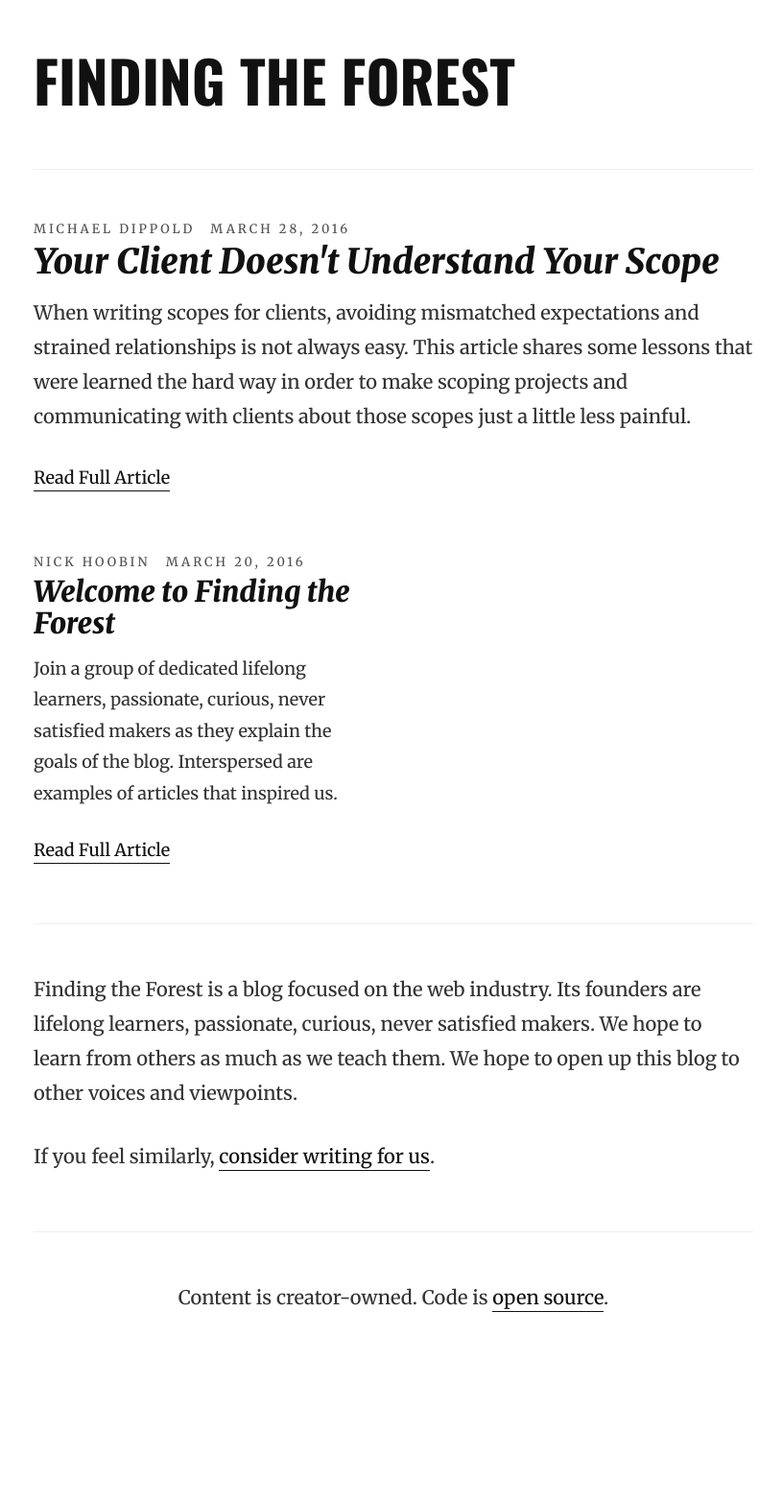
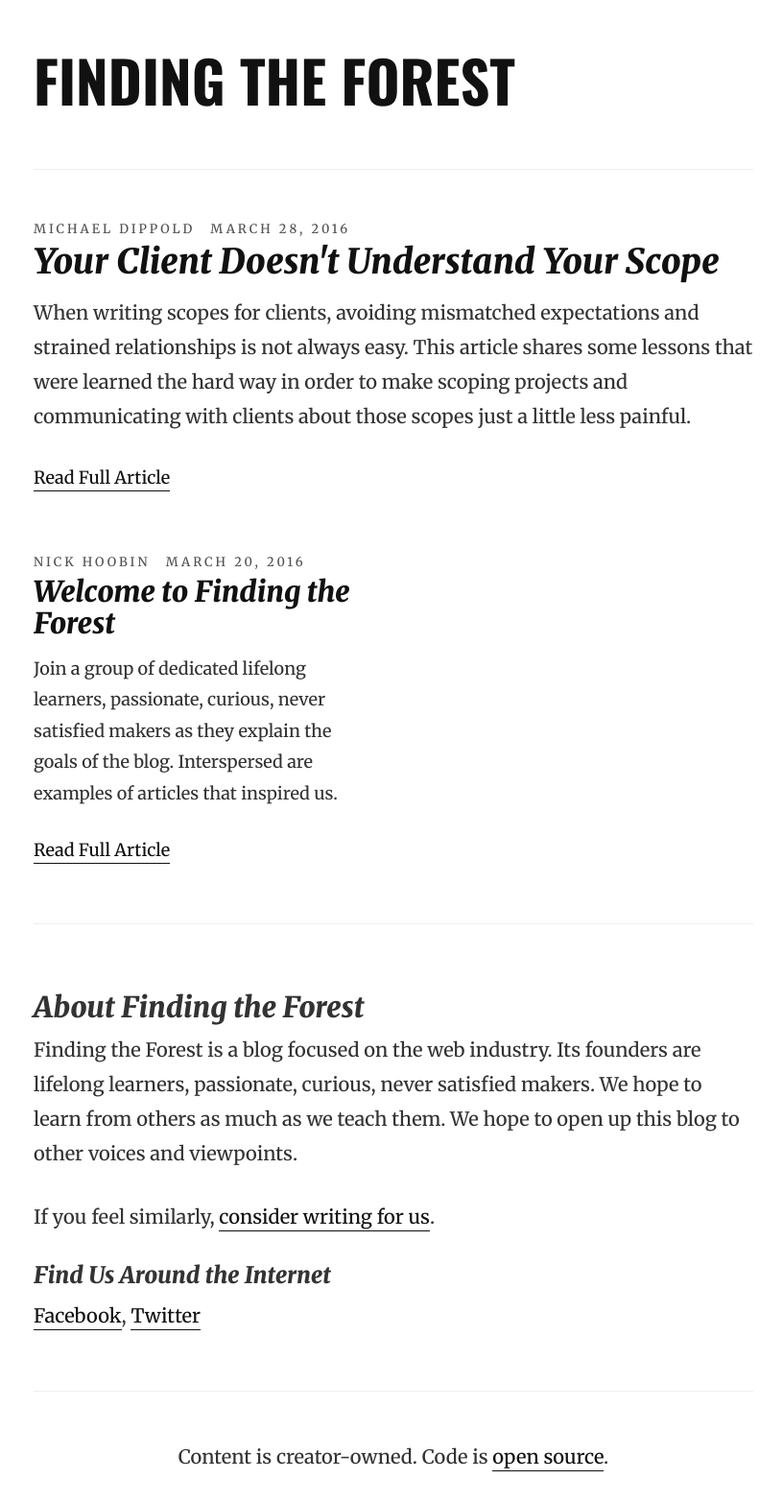
Before and after one commit to findingtheforest/findingtheforest.github.io, a Jekyll site: the page built from index.html, in a window 1280 px wide. Shown: the whole page at 96% size, without its empty margins (230-1046 px from the left). Built offline with Jekyll 4.4.1, drawn with Linux system fonts in a browser that asks for light colours; before the commit the page ends 1400 px from its top, so only the background shows below that.

Commit message:
Social media... for now

```diff
--- a/index.html
+++ b/index.html
@@ -48,8 +48,12 @@ title: Home
 
 <section class="component-about-us col-xs-12">
   <div class="row">
+		<h2>About Finding the Forest</h2>
     <p>Finding the Forest is a blog focused on the web industry. Its founders are lifelong learners, passionate, curious, never satisfied makers. We hope to learn from others as much as we teach them. We hope to open up this blog to other voices and viewpoints.</p>
     <p>If you feel similarly, <a href="mailto:us@findingtheforest.com">consider writing for us</a>.</p>
+
+		<h3>Find Us Around the Internet</h3>
+		<p><a href="https://www.facebook.com/findingtheforest/">Facebook</a>, <a href="https://twitter.com/ftfblogcast">Twitter</a></p>
   </div>
 </section>
 
```
Also changed, not shown: README.md.
